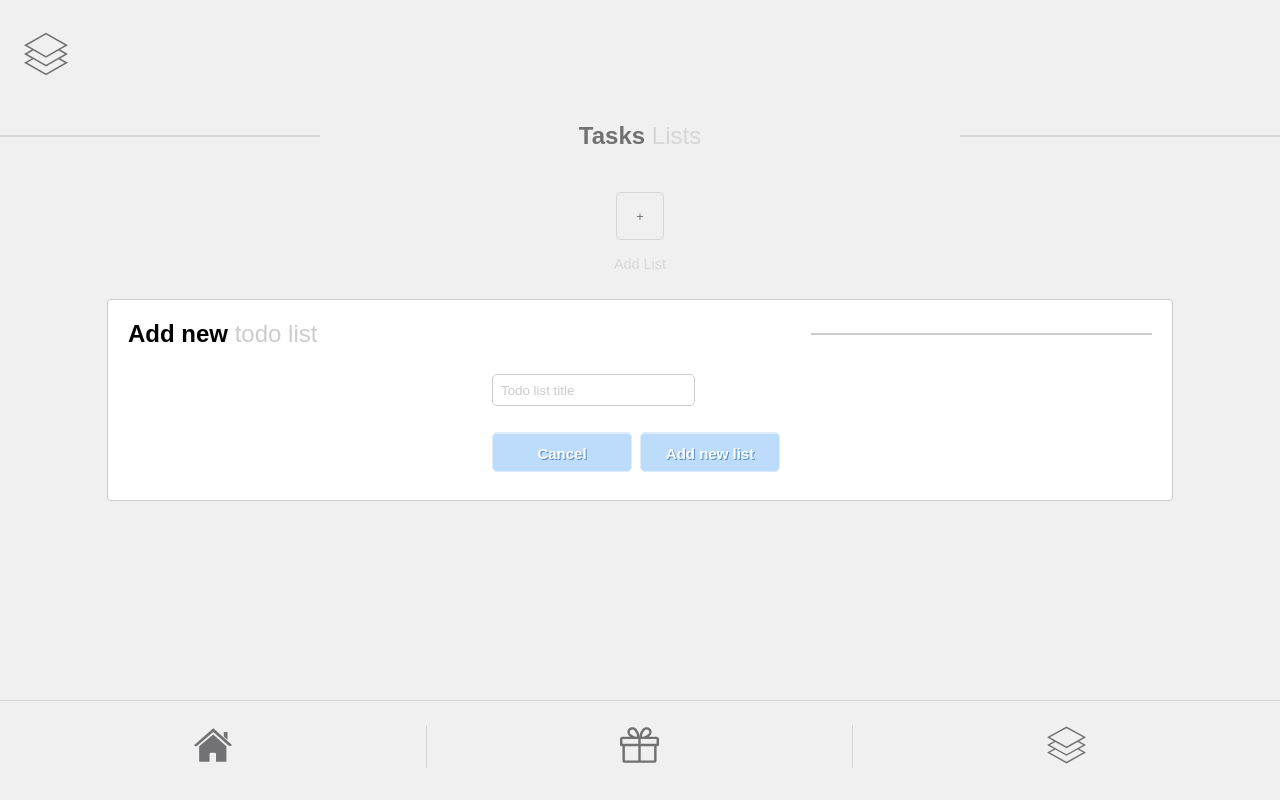
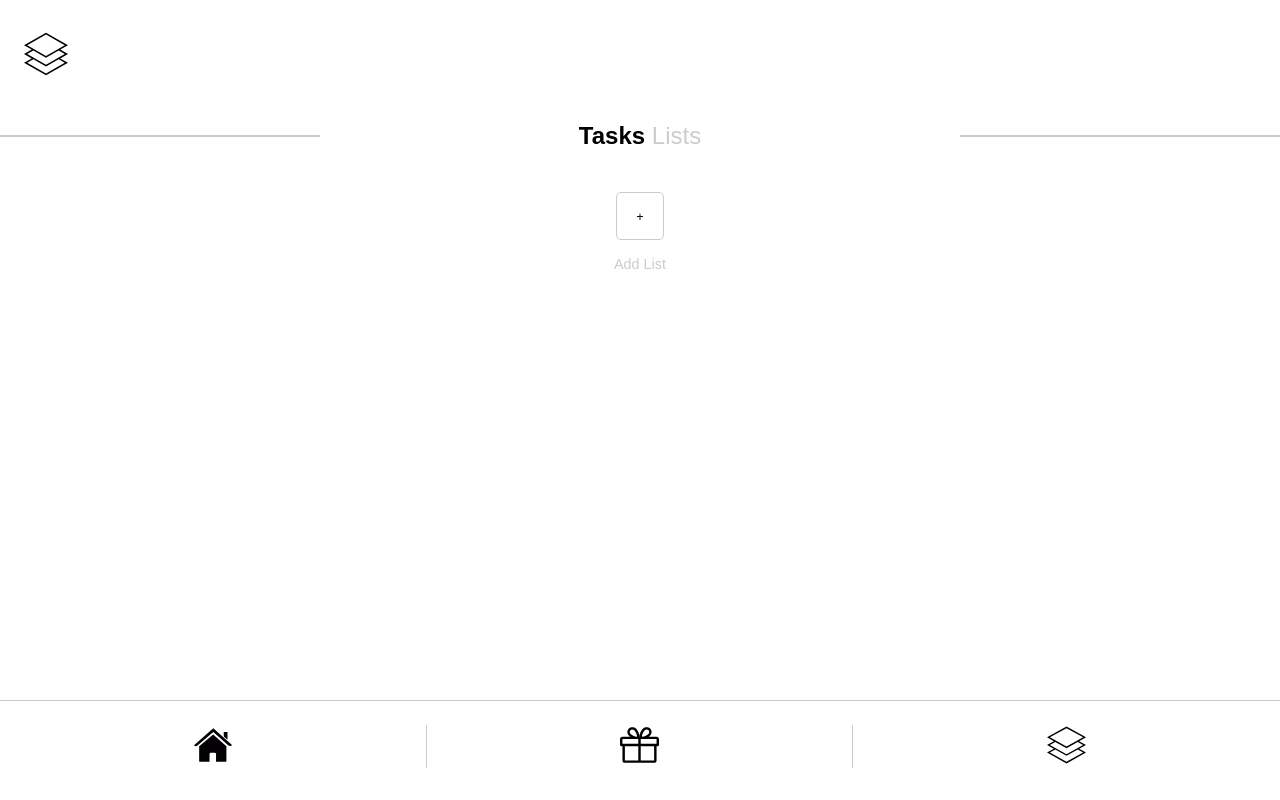
Before and after one commit to dlofran2/fancy-todo, a React app: page / in a window 1280 px wide. Built offline with nearby package versions, Linux system fonts and the light colour scheme.

Commit message:
Add form functionality

```diff
--- a/package.json
+++ b/package.json
@@ -40,6 +40,7 @@
     "react-redux": "^5.0.7",
     "react-router-dom": "^4.3.1",
     "redux": "^4.0.0",
+    "redux-form": "^7.4.2",
     "resolve": "1.6.0",
     "style-loader": "0.19.0",
     "sw-precache-webpack-plugin": "0.11.4",
--- a/src/components/MiniTodo/MiniTodo.scss
+++ b/src/components/MiniTodo/MiniTodo.scss
@@ -1,6 +1,6 @@
 .container {
-  background-color: dodgerblue;
-  border: 1px solid dodgerblue;
+  background-color: #bddbfa;
+  border: 1px solid #bddbfa;
   border-radius: 10px;
   height: 35vh;
   width: 40vw;
--- /dev/null
+++ b/src/components/NewListForm/NewListForm.scss
@@ -0,0 +1,88 @@
+.completeInput {
+    height: 42px;
+    width: 100%;
+}
+
+input[type=text] {
+    display: block;
+    background-color: #fff;
+    border: solid 1px #ccc;
+    border-radius: 5px;
+
+    height: 28px;
+    width: 191px;
+
+    padding-left: 8px;
+
+    &::placeholder {
+      color: #ccc;
+    }
+}
+
+input[type=text]:focus {
+  outline-color: #dcecfb;
+
+  &::placeholder {
+    color: #fff;
+    -webkit-transition: color 250ms linear;
+    -ms-transition: color 250ms linear;
+    transition: color 250ms linear;
+  }
+
+  .inputLabel {
+    color: #ccc;
+    -webkit-transition: color 250ms linear;
+    -ms-transition: color 250ms linear;
+    transition: color 250ms linear;
+  }
+}
+.standardButton {
+	background-color: #bddbfa;
+    border: 1px solid #dcecfb;
+    border-radius: 5px;
+
+    display: inline-block;
+
+    color: #ffffff;
+	font-family: Arial;
+	font-size: 15px;
+	font-weight: bold;
+    font-style: normal;
+
+	height: 40px;
+	line-height: 40px;
+    width: 140px;
+
+	text-decoration: none;
+	text-align: center;
+
+    margin: 26px 8px 0 0;
+    justify-content: center;
+
+    @media screen and (max-width: 390px) {
+        margin: 26px 4px 0 0;
+        width: 120px;
+    }
+
+    &Secondary {
+        background-color: #ccc;
+        border: 1px solid #ccc;
+    }
+}
+
+.standardButton:hover, .standardButton:active  {
+    outline-color: #dcecfb;
+    background-color: rgba(189,219,250, .8);
+}
+
+.standardButtonSecondary:hover, .standardButtonSecondary:active {
+    outline-color: #ccc;
+    background-color: rgba(204,204,204, .8);
+}
+
+.error {
+    color: #CD5C5C;
+    margin-top: 4px;
+
+    font-size: 12px;
+}
--- /dev/null
+++ b/src/components/NewListForm/index.js
@@ -0,0 +1,60 @@
+import React from 'react'
+import { Field, reduxForm } from 'redux-form'
+import classNames from 'classnames';
+
+import styles from './NewListForm.scss';
+
+const required = value => {
+    if (!value) {
+        return 'Todo title is required'
+    }
+}
+
+const renderField = ({
+    input,
+    type,
+    placeholder,
+    meta: { touched, error }
+}) => (
+        <div className={styles.completeInput}>
+            <input {...input} placeholder={placeholder} type={type} />
+            {touched &&
+                (error && <div className={styles.error}>{error}</div>)}
+        </div>
+    )
+
+let NewListForm = props => {
+    const { handleSubmit, onCancel } = props
+    return (
+        <form onSubmit={handleSubmit}>
+            <Field
+                name="newListTitle"
+                component={renderField}
+                type="text"
+                placeholder="New list title"
+                validate={[required]}
+            />
+            <div className={styles.buttonContainer}>
+                <button
+                    className={classNames(styles.standardButton, styles.standardButtonSecondary)}
+                    type="button"
+                    onClick={onCancel}
+                >
+                    Cancel
+                </button>
+                <button
+                    className={styles.standardButton}
+                    type="submit"
+                >
+                    Add new list
+                </button>
+            </div>
+        </form>
+    );
+}
+
+NewListForm = reduxForm({
+    form: 'newList',
+})(NewListForm)
+
+export default NewListForm
--- a/src/components/NewTodoModal/NewTodoModal.scss
+++ b/src/components/NewTodoModal/NewTodoModal.scss
@@ -39,10 +39,18 @@
     grid-column-end: 13;
     grid-row-start: 1;
     grid-row-end: 1;
+
+    @media screen and (max-width: 390px) {
+      grid-column-start: 10;
+    }
+
+    @media screen and (max-width: 335px) {
+      grid-column-start: 11;
+    }
   }
 }
 
-form {
+.newTodoListForm {
   grid-column-start: 1;
   grid-column-end: 13;
   grid-row-start: 2;
@@ -50,69 +58,3 @@ form {
 
   margin: 26px auto;
 }
-
-input[type=text] {
-    display: block;
-    background-color: #fff;
-    border: solid 1px #ccc;
-    border-radius: 5px;
-
-    height: 28px;
-    width: 191px;
-
-    padding-left: 8px;
-
-    &::placeholder {
-      color: #ccc;
-    }
-}
-
-input[type=text]:focus {
-  outline-color: #dcecfb;
-
-  &::placeholder {
-    color: #fff;
-    -webkit-transition: color 250ms linear;
-    -ms-transition: color 250ms linear;
-    transition: color 250ms linear;
-  }
-
-  .inputLabel {
-    color: #ccc;
-    -webkit-transition: color 250ms linear;
-    -ms-transition: color 250ms linear;
-    transition: color 250ms linear;
-  }
-}
-.standardButton {
-	-moz-box-shadow: inset 0px 1px 0px 0px #dcecfb;
-	-webkit-box-shadow: inset 0px 1px 0px 0px #dcecfb;
-	box-shadow: inset 0px 1px 0px 0px #dcecfb;
-	background-color: #bddbfa;
-  border: 1px solid #dcecfb;
-  border-radius: 5px;
-
-  display: inline-block;
-
-  color: #ffffff;
-	font-family: Arial;
-	font-size: 15px;
-	font-weight: bold;
-  font-style: normal;
-
-	height: 40px;
-	line-height: 40px;
-  width: 140px;
-
-	text-decoration: none;
-	text-align: center;
-  text-shadow: 1px 1px 0px #528ecc;
-
-  margin: 26px 8px 0 0;
-  justify-content: center;
-}
-
-.standardButton:hover, .standardButton:active  {
-  outline-color: #dcecfb;
-  background-color: rgba(189,219,250, .8);
-}
--- a/src/components/NewTodoModal/index.js
+++ b/src/components/NewTodoModal/index.js
@@ -2,6 +2,8 @@ import React, { Component } from 'react';
 import classNames from 'classnames';
 import PropTypes from 'prop-types';
 import ReactModal from 'react-modal';
+
+import NewListForm from 'components/NewListForm';
 
 import styles from './NewTodoModal.scss';
 
@@ -10,18 +12,16 @@ class NewTodoModal extends Component {
     this.props.onToggleNewListModal(false);
   };
 
-  addList = () => {
+  addList = values => {
+    if (values && values.newListTitle) {
       this.props.onAddList({
-      title: 'Test',
+        title: values.newListTitle,
         todos: [
-        { item: '1', status: true, date: 'Apr 2, 2018' },
-        { item: '3', status: false, date: 'Apr 8, 2018' },
-        { item: '2', status: true },
-        { item: '4', status: false },
         ],
       });
 
       this.toggleNewListModal();
+    }
   };
 
   render() {
@@ -34,6 +34,7 @@ class NewTodoModal extends Component {
             backgroundColor: 'rgba(225, 225, 225, 0.5)',
           },
           content: {
+            minHeight: '160px',
             height: '20%',
             width: '80%',
             position: 'absolute',
@@ -59,15 +60,9 @@ class NewTodoModal extends Component {
           <div
             className={classNames(styles.splitBorder, styles.splitBorderRight)}
           />
-          <form onSubmit={this.addList}>
-            <label>
-              <input placeholder="Todo list title" type="text" name="name" />
-            </label>
-            <div className={styles.buttonContainer}>
-              <button className={styles.standardButton} onClick={this.toggleNewListModal}>Cancel</button>
-              <button className={styles.standardButton} type="submit">Add new list</button>
+          <div className={styles.newTodoListForm}>
+            <NewListForm onSubmit={this.addList} onCancel={this.toggleNewListModal} />
           </div>
-          </form>
         </div>
       </ReactModal>
     );
--- a/src/containers/FullTaskContainer/index.js
+++ b/src/containers/FullTaskContainer/index.js
@@ -62,7 +62,7 @@ FullTaskContainer.propTypes = {
 
 const mapStateToProps = (state) => {
   return {
-    lists: state.lists,
+    lists: state.app.lists,
   };
 };
 
--- a/src/containers/MiniTodoContainer/index.js
+++ b/src/containers/MiniTodoContainer/index.js
@@ -25,7 +25,7 @@ MiniTodoContainer.propTypes = {
 
 const mapStateToProps = (state) => {
   return {
-    lists: state.lists,
+    lists: state.app.lists,
   };
 };
 
--- a/src/containers/TaskListContainer/index.js
+++ b/src/containers/TaskListContainer/index.js
@@ -54,7 +54,7 @@ TaskListContainer.propTypes = {
 };
 
 const mapStateToProps = (state) => ({
-  newListModalStatus: state.newListModal,
+  newListModalStatus: state.app.newListModal,
 });
 
 const mapDispatchToProps = (dispatch) => ({
--- a/src/index.js
+++ b/src/index.js
@@ -7,12 +7,12 @@ import { Provider } from 'react-redux';
 
 import App from './App';
 import registerServiceWorker from './registerServiceWorker';
-import reducer from './redux';
+import rootReducer from './redux';
 
 import styles from './index.scss'; // eslint-disable-line
 
 let store = createStore(
-  reducer,
+  rootReducer,
   window.__REDUX_DEVTOOLS_EXTENSION__ && window.__REDUX_DEVTOOLS_EXTENSION__(),
 );
 
--- a/src/redux.js
+++ b/src/redux.js
@@ -1,8 +1,10 @@
 import { CREATE_LIST, DELETE_LIST, TOGGLE_NEW_LIST_MODAL } from './constants';
+import { combineReducers } from 'redux';
+import { reducer as formReducer } from 'redux-form';
 
 const initialState = {
   lists: [],
-  newListModal: true,
+  newListModal: false,
 };
 
 function reducer(state = initialState, action) {
@@ -33,4 +35,10 @@ function reducer(state = initialState, action) {
   }
 }
 
-export default reducer;
+// Until the state/reducers become more complicated, leaving combine reducers here is fine
+const rootReducer = combineReducers({
+  app: reducer,
+  form: formReducer,
+});
+
+export default rootReducer;
```
Also changed, not shown: 1 other file (tests, documents, lock files or other folders). Lines whose indentation alone changed are shown as unchanged.
